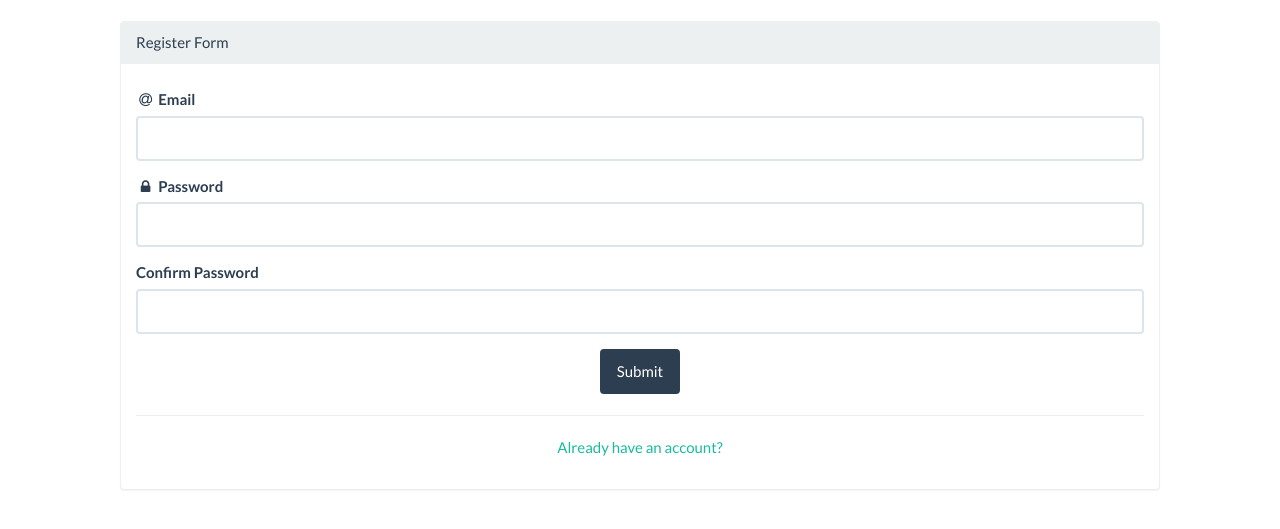
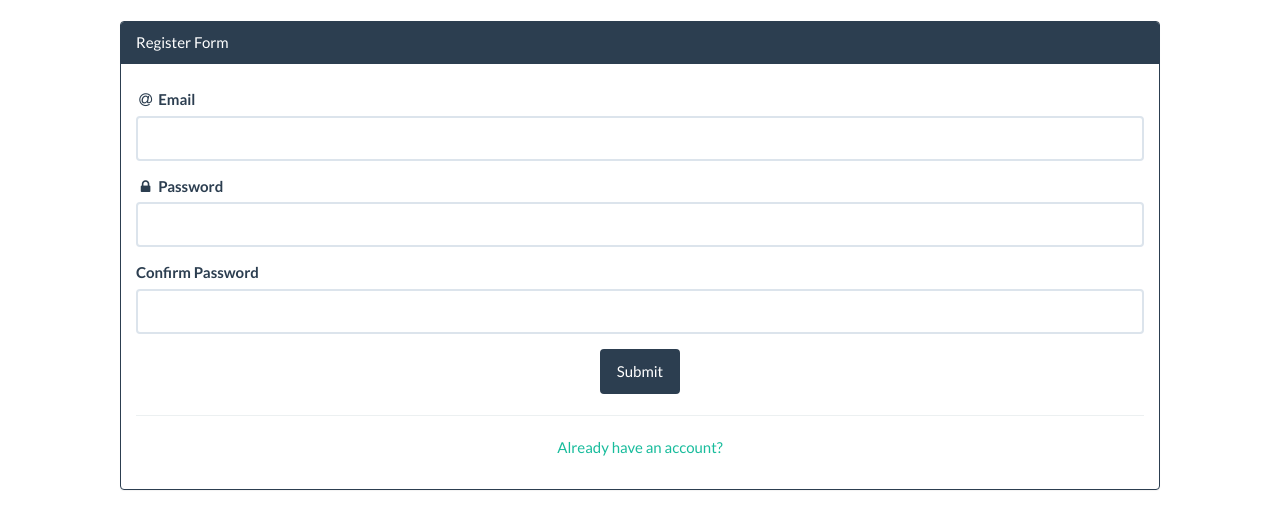
Before and after one commit to ryanmuhlbauer/ImaginePrints, a PHP site: page /register.php in a window 1280 px wide. Shown: the part 70-599 px from the top of the page. Run offline with PHP 8.4, Linux system fonts and the light colour scheme.

Commit message:
Merge conflict in login.php and register.php

```diff
--- a/login.php
+++ b/login.php
@@ -57,7 +57,7 @@ include("connection.php");
   <?php include("unauthorized-nav.php"); ?>
 
   <div class="container">
-    <div class="panel panel-default authorize-panel" >
+    <div class="panel panel-primary authorize-panel" >
       <div class="panel-heading">
         Login Form
       </div>
--- a/register.php
+++ b/register.php
@@ -69,7 +69,7 @@ include("connection.php");
   <?php include("unauthorized-nav.php"); ?>
 
   <div class="container">
-    <div class="panel panel-default authorize-panel" >
+    <div class="panel panel-primary authorize-panel" >
       <div class="panel-heading">
         Register Form
       </div>
```
